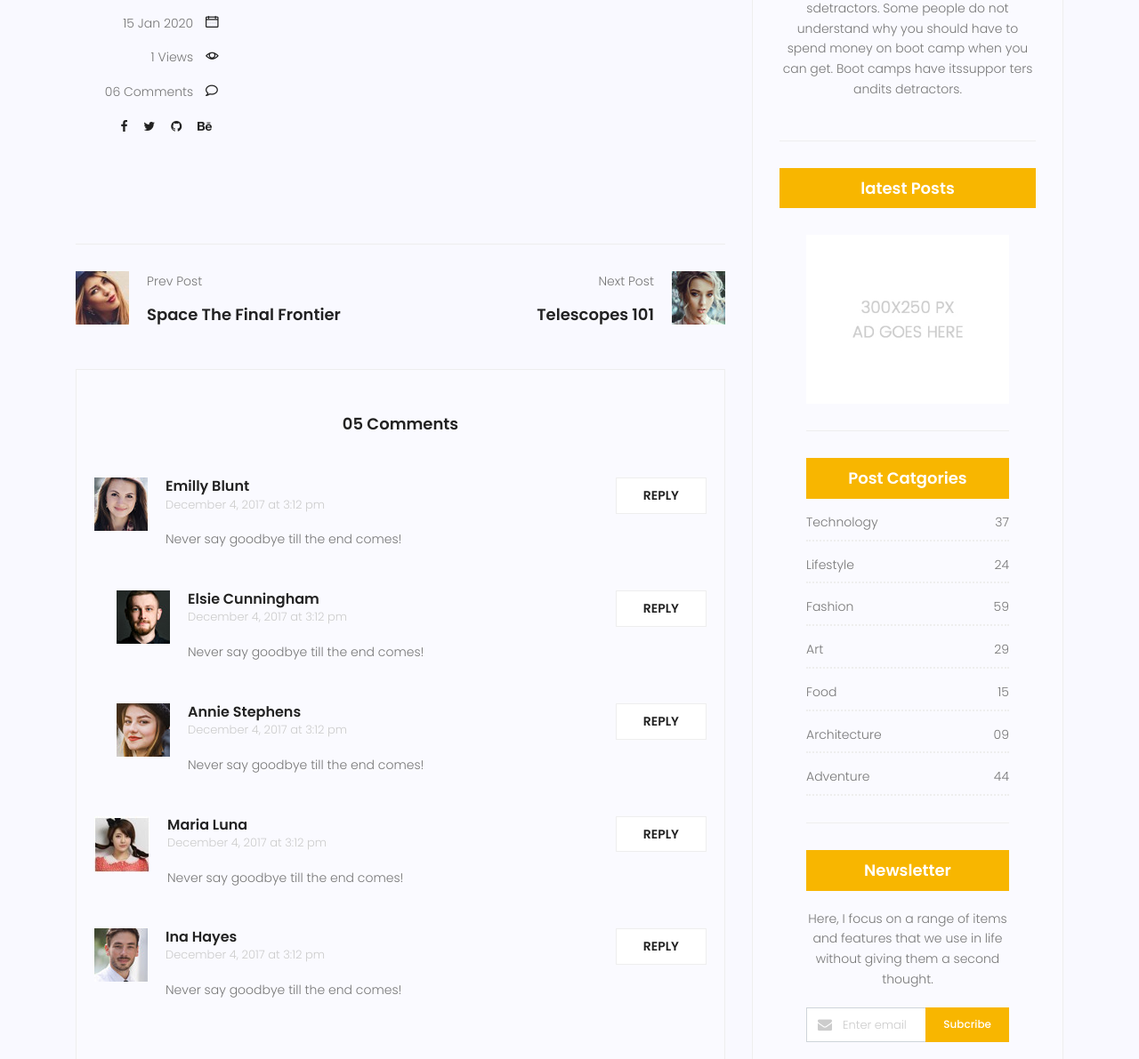
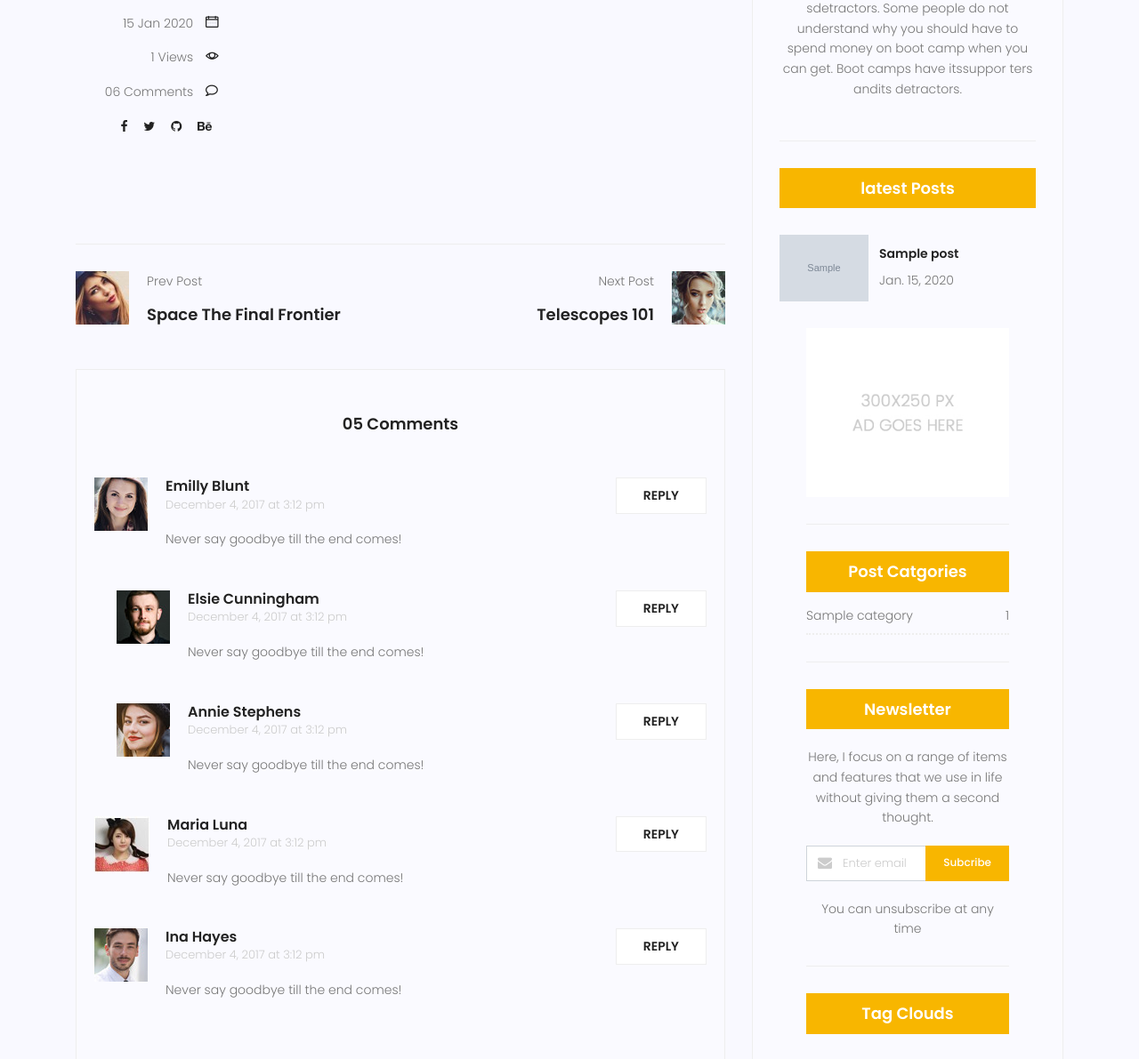
Before and after one commit to farazrze/my_site2026, a Django app: a page that uses templates/blog/single.html in a window 1280 px wide. Shown: the part 858-2049 px from the top of the page at 89% size. Run offline with Django 5.2, Linux system fonts and the light colour scheme; tables that the repository leaves empty hold one stand-in row (values such as "Sample post"); grey boxes marked "Sample" are stand-in pictures; some libraries are stand-ins or nearby versions.

Commit message:
add cat with template:inclusion

```diff
--- a/blog/templatetags/blog_tag.py
+++ b/blog/templatetags/blog_tag.py
@@ -1,5 +1,5 @@
 from django import template
-from blog.models import Post
+from blog.models import Post,Category
 
 register = template.Library()
 
@@ -14,7 +14,16 @@
     return value[:int(arg)]
 
 
-@register.inclusion_tag("post_blog.html")
+@register.inclusion_tag("blog/post_blog.html")
 def latestpost():
     posts=Post.objects.filter(status=1).order_by("update_date")
     return {"posts":posts}
+
+@register.inclusion_tag("blog/cat_blog.html")
+def category():
+    post = Post.objects.filter(status=1)
+    cat = Category.objects.all()
+    cat_dic = {}
+    for name in cat:
+        cat_dic[name]= post.filter(category=name).count()
+    return {"categoris":cat_dic}
--- a/templates/blog/cat_blog.html
+++ b/templates/blog/cat_blog.html
@@ -1,49 +1,16 @@
 {% load static %}
+{% load blog_tag %}
 
 <div class="single-sidebar-widget post-category-widget">
               <h4 class="category-title">Post Catgories</h4>
               <ul class="cat-list">
                 <li>
+                  {% for name,count in categoris.items %}
                   <a href="#" class="d-flex justify-content-between">
-                    <p>Technology</p>
-                    <p>37</p>
+                    <p>{{ name }}</p>
+                    <p>{{ count }}</p>
                   </a>
+                  {% endfor %}
                 </li>
-                <li>
-                  <a href="#" class="d-flex justify-content-between">
-                    <p>Lifestyle</p>
-                    <p>24</p>
-                  </a>
-                </li>
-                <li>
-                  <a href="#" class="d-flex justify-content-between">
-                    <p>Fashion</p>
-                    <p>59</p>
-                  </a>
-                </li>
-                <li>
-                  <a href="#" class="d-flex justify-content-between">
-                    <p>Art</p>
-                    <p>29</p>
-                  </a>
-                </li>
-                <li>
-                  <a href="#" class="d-flex justify-content-between">
-                    <p>Food</p>
-                    <p>15</p>
-                  </a>
-                </li>
-                <li>
-                  <a href="#" class="d-flex justify-content-between">
-                    <p>Architecture</p>
-                    <p>09</p>
-                  </a>
-                </li>
-                <li>
-                  <a href="#" class="d-flex justify-content-between">
-                    <p>Adventure</p>
-                    <p>44</p>
-                  </a>
-                </li>
-              </ul>
+
             </div>
--- a/templates/blog/home.html
+++ b/templates/blog/home.html
@@ -160,9 +160,9 @@
               </form>
             </div>
             {% include 'blog/info_blog.html' %}
-            {% include 'blog/post_blog.html' %}
+            {% latestpost %}
             {% include 'blog/ads_blog.html' %}
-            {% include 'blog/cat_blog.html' %}
+            {% category %}
             {% include 'blog/news_blog.html' %}
             {% include 'blog/tag_blog.html' %}
 
--- a/templates/blog/single.html
+++ b/templates/blog/single.html
@@ -1,6 +1,6 @@
 {% extends 'base.html' %}
 {% load static %}
-{% load blog_tags %}
+{% load blog_tag %}
 {% block body %}
   <!-- start banner Area -->
   <section class="relative about-banner">
@@ -225,9 +225,9 @@
               </form>
             </div>
             {% include 'blog/info_blog.html' %}
-            {% include 'blog/post_blog.html' %}
+            {% latestpost %}
             {% include 'blog/ads_blog.html' %}
-            {% include 'blog/cat_blog.html' %}
+            {% category %}
             {% include 'blog/news_blog.html' %}
             {% include 'blog/tag_blog.html' %}
 
```
